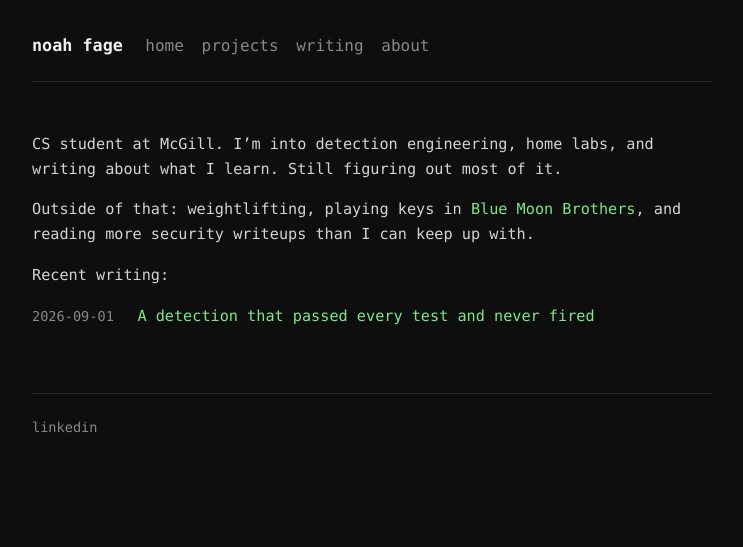
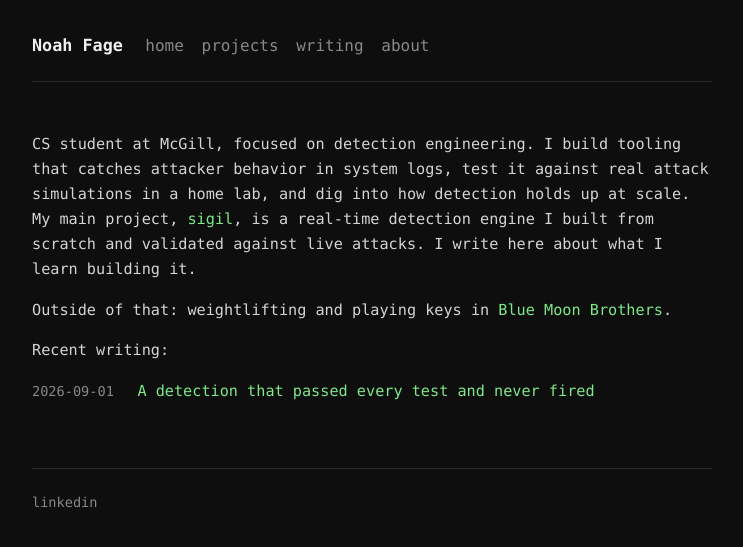
Before and after one commit to noah-fage/noah-fage.github.io, a Jekyll site: the page built from index.md, in a window 1280 px wide. Shown: the top 547 px of the page, without its empty margins (268-1011 px from the left). Built offline with Jekyll 4.4.1, drawn with Linux system fonts in a browser that asks for light colours.

Commit message:
revise intro, projects, and about

```diff
--- a/_config.yml
+++ b/_config.yml
@@ -1,5 +1,5 @@
 title: Noah Fage
-description: "CS student at McGill. Detection engineering, home labs, and writing about what breaks."
+description: "CS student at McGill, focused on detection engineering."
 url: "https://noah-fage.github.io"
 author: Noah Fage
 linkedin: noah-fage-139885209
--- a/_layouts/default.html
+++ b/_layouts/default.html
@@ -9,7 +9,7 @@
 </head>
 <body>
   <header>
-    <a class="site-title" href="{{ '/' | relative_url }}">noah fage</a>
+    <a class="site-title" href="{{ '/' | relative_url }}">Noah Fage</a>
     <nav>
       <a href="{{ '/' | relative_url }}">home</a>
       <a href="{{ '/projects/' | relative_url }}">projects</a>
--- a/index.md
+++ b/index.md
@@ -2,14 +2,17 @@
 layout: default
 ---
 
-CS student at McGill. I'm into detection engineering, home labs, and writing
-about what I learn. Still figuring out most of it.
+CS student at McGill, focused on detection engineering. I build tooling that
+catches attacker behavior in system logs, test it against real attack
+simulations in a home lab, and dig into how detection holds up at scale. My main
+project, [sigil](/projects/), is a real-time detection engine I built from
+scratch and validated against live attacks. I write here about what I learn
+building it.
 
-Outside of that: weightlifting, playing keys in
-[Blue Moon Brothers](https://open.spotify.com/search/Blue%20Moon%20Brothers),
-and reading more security writeups than I can keep up with.
+Outside of that: weightlifting and playing keys in
+[Blue Moon Brothers](https://open.spotify.com/search/Blue%20Moon%20Brothers).
 
-<!-- swap the Spotify link for the direct artist URL once you have it. change the third interest to whatever's real. -->
+<!-- swap the Spotify search link for the direct artist URL once you have it. add a third interest here if you want one. -->
 
 Recent writing:
 
```
Also changed, not shown: about.md (+5 -7 lines), projects.md (+3 -0 lines), writing.md (+2 -0 lines).
